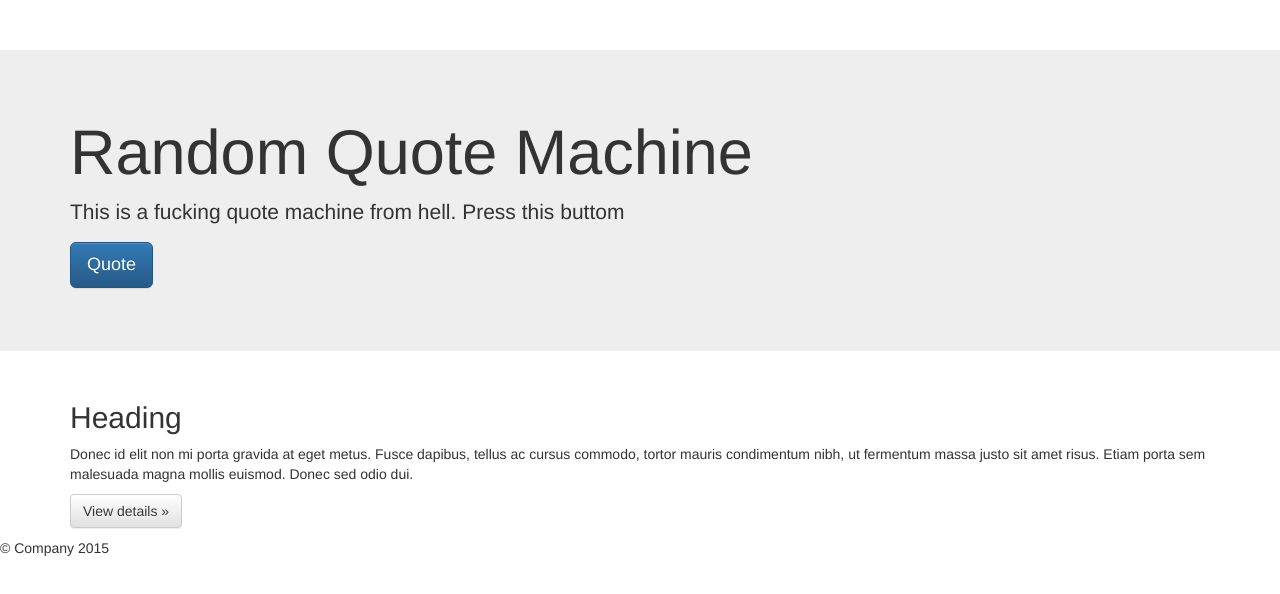
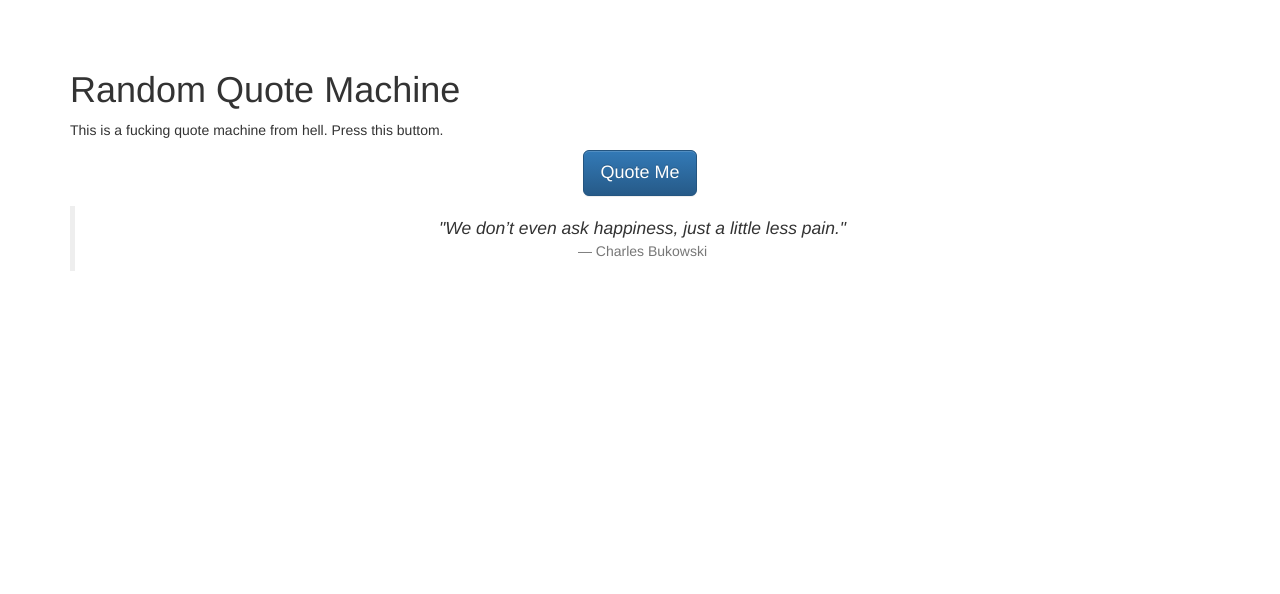
Before and after one commit to Errec/RandomQuoteMachine, a plain HTML site: page index.html in a window 1280 px wide. Drawn offline with nearby package versions, Linux system fonts and the light colour scheme.

Commit message:
set the basic html body

```diff
--- a/css/main.css
+++ b/css/main.css
@@ -1,5 +1,3 @@
-
-
-/* ==========================================================================
-   Author's custom styles
-   ========================================================================== */
+#btn-container {
+text-align: center;
+}
--- a/index.html
+++ b/index.html
@@ -3,8 +3,8 @@
     <head>
         <meta charset="utf-8">
         <meta http-equiv="X-UA-Compatible" content="IE=edge,chrome=1">
-        <title>Random Quote Machine</title>
-        <meta name="description" content="FCC's Random Quote Machine APP Project">
+        <title></title>
+        <meta name="description" content="">
         <meta name="viewport" content="width=device-width, initial-scale=1">
 
         <link rel="stylesheet" href="css/bootstrap.min.css">
@@ -22,32 +22,23 @@
         <![endif]-->
     </head>
     <body>
+    <div id="title-container" class="container">
+      <h1>Random Quote Machine</h1>
+      <p>This is a fucking quote machine from hell. Press this buttom.</p>
+    </div>
 
-    <!-- Main jumbotron for a primary marketing message or call to action -->
-    <div class="jumbotron">
-      <div class="container">
-        <h1>Random Quote Machine</h1>
-        <p>This is a fucking quote machine from hell. Press this buttom </p>
-        <p><a class="btn btn-primary btn-lg" href="#" role="button"> Quote </a></p>
+    <div id="btn-container" class="container">
+      <p><a class="btn btn-primary btn-lg" href="#" role="button">Quote Me</a></p>
+    </div>
+
+    <div id="quote-container" class="container">
+      <div>
+        <blockquote class="text-center"><em>"We don’t even ask happiness, just a little less pain."</em><footer>Charles Bukowski</footer></blockquote>
       </div>
     </div>
-
-    <div class="container">
-
-          <h2>Heading</h2>
-          <p>Donec id elit non mi porta gravida at eget metus. Fusce dapibus, tellus ac cursus commodo, tortor mauris condimentum nibh, ut fermentum massa justo sit amet risus. Etiam porta sem malesuada magna mollis euismod. Donec sed odio dui. </p>
-          <p><a class="btn btn-default" href="#" role="button">View details &raquo;</a></p>
-       </div>
-
-
-      <footer>
-        <p>&copy; Company 2015</p>
-      </footer>
-    </div> <!-- /container -->        <script src="//ajax.googleapis.com/ajax/libs/jquery/1.11.2/jquery.min.js"></script>
-        <script>window.jQuery || document.write('<script src="js/vendor/jquery-1.11.2.min.js"><\/script>')</script>
-
-        <script src="js/vendor/bootstrap.min.js"></script>
-
-        <script src="js/main.js"></script>
+    <script src="//ajax.googleapis.com/ajax/libs/jquery/1.11.2/jquery.min.js"></script>
+    <script>window.jQuery || document.write('<script src="js/vendor/jquery-1.11.2.min.js"><\/script>')</script>
+    <script src="js/vendor/bootstrap.min.js"></script>
+    <script src="js/main.js"></script>
     </body>
 </html>
```
